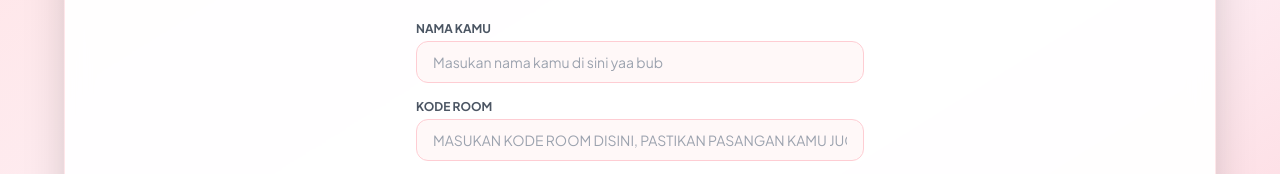
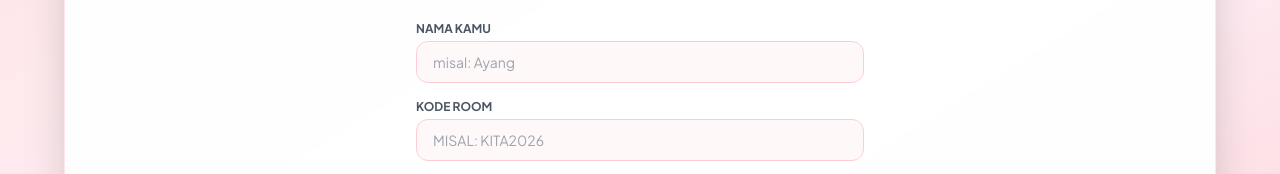
Before and after one commit to TheSploit/heartsync-tod, a website: page public/index.html in a window 1280 px wide. Shown: the part 198-372 px from the top of the page. Drawn offline with nearby package versions, Linux system fonts and the light colour scheme.

Commit message:
Update index.html

```diff
--- a/public/index.html
+++ b/public/index.html
@@ -32,13 +32,13 @@
     <div id="login-sec" class="space-y-4 my-2 max-w-md mx-auto">
       <div>
         <label class="block text-xs font-bold text-gray-600 mb-1">NAMA KAMU</label>
-        <input type="text" id="username" placeholder="Masukan nama kamu di sini yaa bub"
+        <input type="text" id="username" placeholder="misal: Ayang"
           class="w-full px-4 py-2.5 rounded-xl bg-rose-50/50 border border-rose-200 text-gray-700 focus:outline-none focus:ring-2 focus:ring-rose-400 text-sm">
       </div>
 
       <div>
         <label class="block text-xs font-bold text-gray-600 mb-1">KODE ROOM</label>
-        <input type="text" id="room-id" placeholder="Masukan kode room disini, pastikan pasangan kamu juga masukkin kode yang sama"
+        <input type="text" id="room-id" placeholder="misal: KITA2026"
           class="w-full px-4 py-2.5 rounded-xl bg-rose-50/50 border border-rose-200 text-gray-700 focus:outline-none focus:ring-2 focus:ring-rose-400 uppercase text-sm">
       </div>
 
@@ -183,7 +183,6 @@
             <p id="voucher-text" class="text-xs font-bold text-amber-900 italic"></p>
           </div>
 
-          <!-- Modul Statistik Permainan -->
           <div class="bg-rose-50/80 p-3 rounded-2xl border border-rose-200 text-left text-xs space-y-1 text-gray-600">
             <span class="font-bold text-rose-500 block text-center uppercase text-[10px]">Statistik Game Kali Ini</span>
             <div class="flex justify-between"><span>🎲 Total Kocokan Dadu:</span> <b id="stat-rolls">0</b></div>
```
